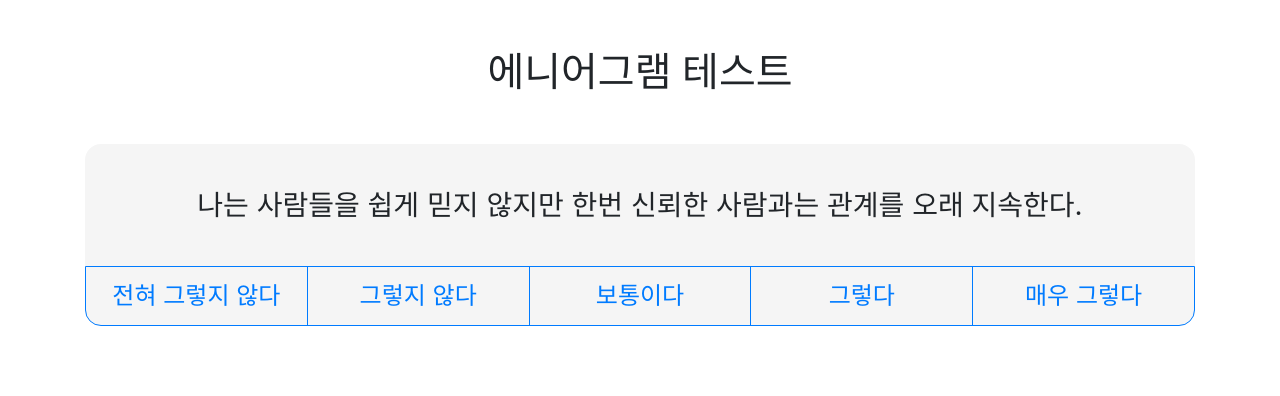
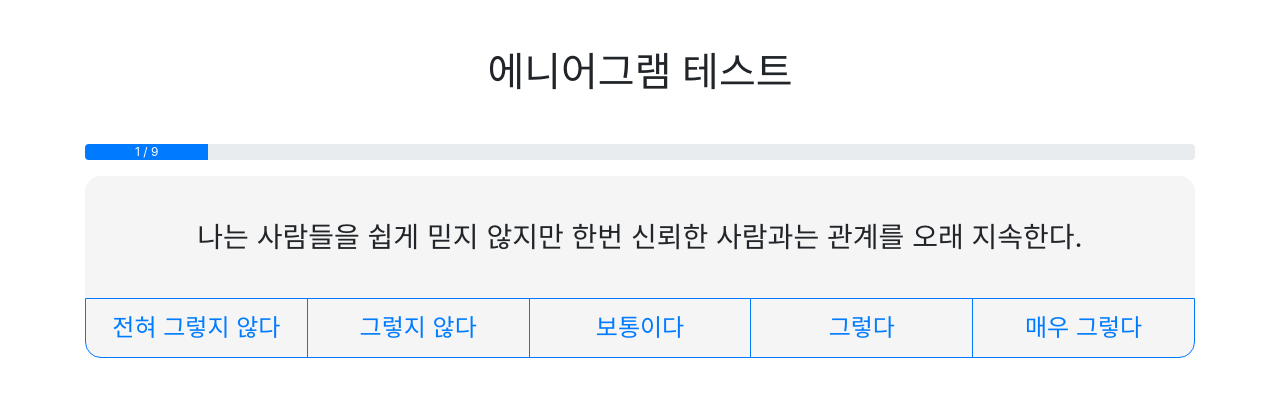
Before and after one commit to jhlov/enn_v2, a React (Create React App) app: page / in a window 1280 px wide. Both pictures are taken after a click on the button "시작하기". Shown: the top 396 px of the page. Built offline with nearby package versions, Linux system fonts and the light colour scheme.

Commit message:
프로그레스바 추가

```diff
--- a/src/Enneagram.tsx
+++ b/src/Enneagram.tsx
@@ -1,4 +1,5 @@
 import React, { useState } from "react";
+import ProgressBar from "react-bootstrap/ProgressBar";
 import EnneagramItem from "./EnneagramItem";
 
 const Enneagram = () => {
@@ -133,6 +134,12 @@ const Enneagram = () => {
 
   return (
     <div>
+      <ProgressBar
+        className="mb-3"
+        now={((curPage + 1) / TOTAL_PAGE) * 100}
+        label={`${curPage + 1} / ${TOTAL_PAGE}`}
+      />
+
       {questionList
         .slice(curPage * COUNT_PER_PAGE, curPage * COUNT_PER_PAGE + curCount)
         .map((e, index) => (
```
